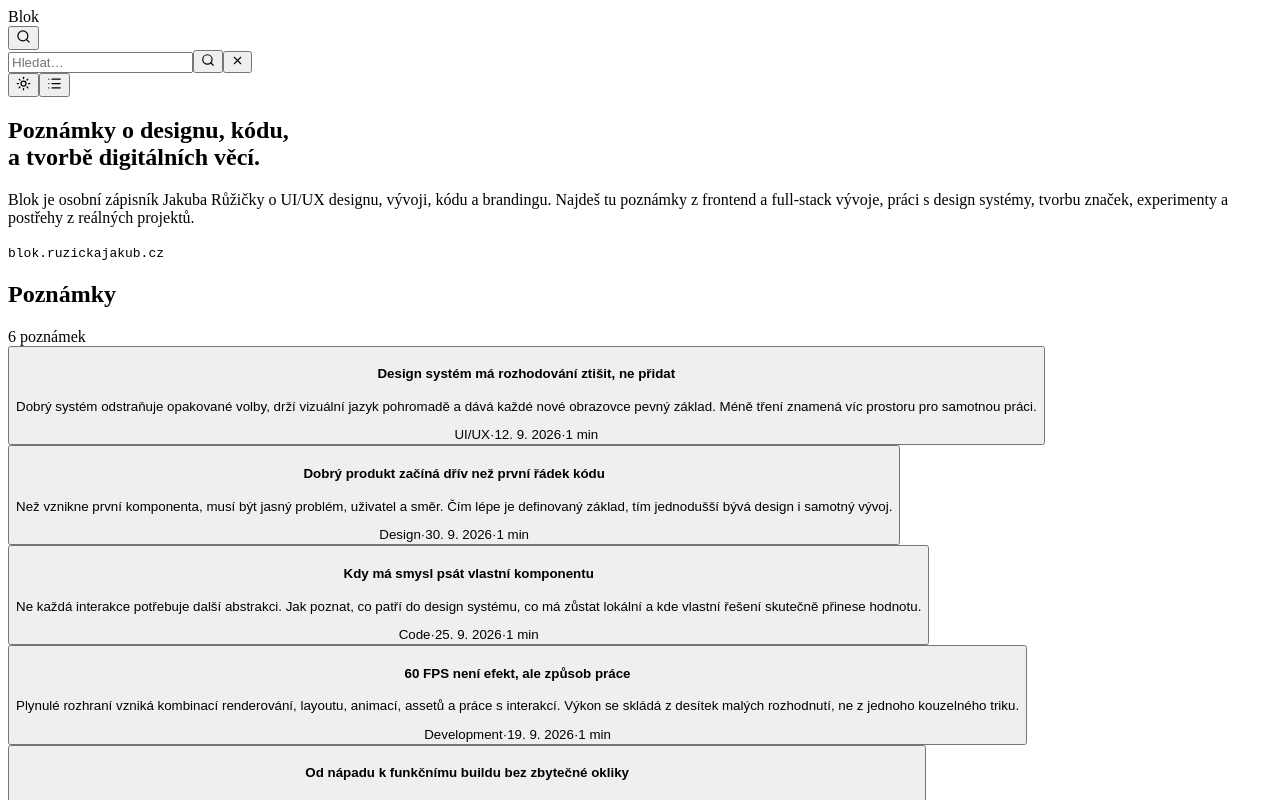
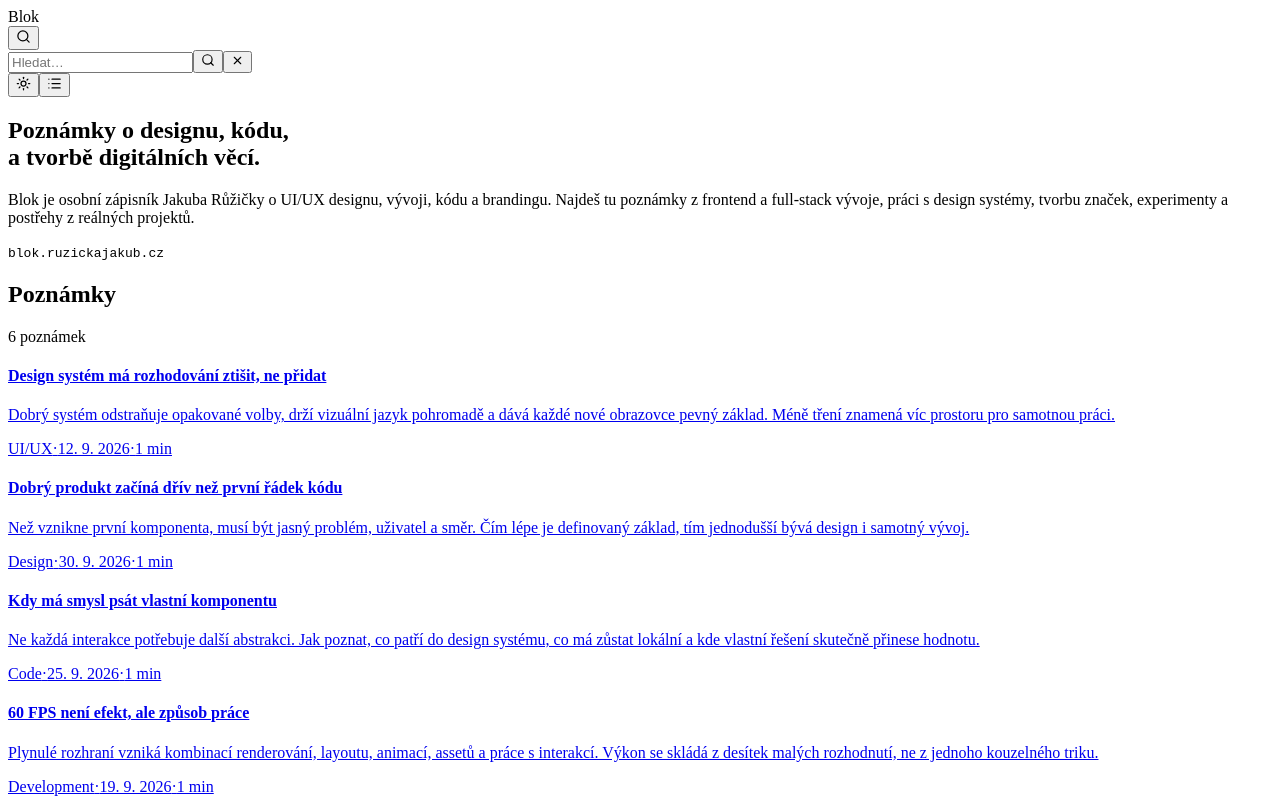
Before and after one commit to akcizur/blok, a React (Vite) app: page / in a window 1280 px wide. Shown: the top 800 px of the page. Built offline with nearby package versions, Linux system fonts and the light colour scheme; a web font is replaced by a local one.

Commit message:
a11y: use semantic post links

```diff
--- a/src/components/PostCard.tsx
+++ b/src/components/PostCard.tsx
@@ -1,6 +1,7 @@
-import type { CSSProperties } from 'react'
+import type { CSSProperties, MouseEvent as ReactMouseEvent, ReactNode } from 'react'
 import type { Post } from '../data/posts'
 import type { ViewMode } from '../config/viewModes'
+import { hrefForRoute } from '../lib/routing'
 
 type PostCardProps = {
   post: Post
@@ -11,6 +12,14 @@ type PostCardProps = {
   searchActive?: boolean
   searchResultIndex?: number
   query?: string
+}
+
+type PostLinkProps = {
+  post: Post
+  id: string
+  className: string
+  onOpen: (id: number) => void
+  children: ReactNode
 }
 
 function escapeRegExp(value: string) {
@@ -50,6 +59,33 @@ function PostMeta({ post, compact = false }: { post: Post; compact?: boolean })
 const sharedTitleStyle = (slug: string) =>
   ({ viewTransitionName: 'post-title-' + slug }) as CSSProperties
 
+function PostLink({ post, id, className, onOpen, children }: PostLinkProps) {
+  const handleClick = (event: ReactMouseEvent<HTMLAnchorElement>) => {
+    if (
+      event.button !== 0 ||
+      event.metaKey ||
+      event.ctrlKey ||
+      event.shiftKey ||
+      event.altKey
+    ) return
+
+    event.preventDefault()
+    onOpen(post.id)
+  }
+
+  return (
+    <a
+      id={id}
+      className={className}
+      href={hrefForRoute({ kind: 'post', slug: post.slug })}
+      onClick={handleClick}
+      aria-label={'Číst: ' + post.title}
+    >
+      {children}
+    </a>
+  )
+}
+
 export function PostCard({
   post,
   mode,
@@ -60,50 +96,48 @@ export function PostCard({
   searchResultIndex = 0,
   query,
 }: PostCardProps) {
-  const open = () => onOpen(post.id)
-  const label = 'Číst: ' + post.title
   const title = <Highlight text={post.title} query={query} />
   const resultId = 'search-result-' + searchResultIndex
-  const className = 'post-link post-link-button' + (searchActive ? ' is-search-active' : '')
+  const className = 'post-link-button' + (searchActive ? ' is-search-active' : '')
 
   if (mode === 'compact') return (
-    <button id={resultId} type="button" className={className} onClick={open} aria-label={label}>
+    <PostLink post={post} id={resultId} className={className} onOpen={onOpen}>
       <article className={articleClassName}>
         <div className="compact-copy">
           <span className="compact-title" style={sharedTitleStyle(post.slug)}>{title}</span>
         </div>
         <PostMeta post={post} compact />
       </article>
-    </button>
+    </PostLink>
   )
 
   if (mode === 'magazine') return (
-    <button id={resultId} type="button" className={className} onClick={open} aria-label={label}>
+    <PostLink post={post} id={resultId} className={className} onOpen={onOpen}>
       <article className={articleClassName + (index === 0 ? ' is-featured' : '')}>
         <PostMeta post={post} />
         <h4 className="post-card-title" style={sharedTitleStyle(post.slug)}>{title}</h4>
         {index === 0 && <p>{post.excerpt}</p>}
       </article>
-    </button>
+    </PostLink>
   )
 
   if (mode === 'grid') return (
-    <button id={resultId} type="button" className={className} onClick={open} aria-label={label}>
+    <PostLink post={post} id={resultId} className={className} onOpen={onOpen}>
       <article className={articleClassName}>
         <PostMeta post={post} />
         <h4 className="post-card-title" style={sharedTitleStyle(post.slug)}>{title}</h4>
         <p>{post.excerpt}</p>
       </article>
-    </button>
+    </PostLink>
   )
 
   return (
-    <button id={resultId} type="button" className={className} onClick={open} aria-label={label}>
+    <PostLink post={post} id={resultId} className={className} onOpen={onOpen}>
       <article className={articleClassName}>
         <h4 className="post-card-title" style={sharedTitleStyle(post.slug)}>{title}</h4>
         <p>{post.excerpt}</p>
         <PostMeta post={post} />
       </article>
-    </button>
+    </PostLink>
   )
 }
```
